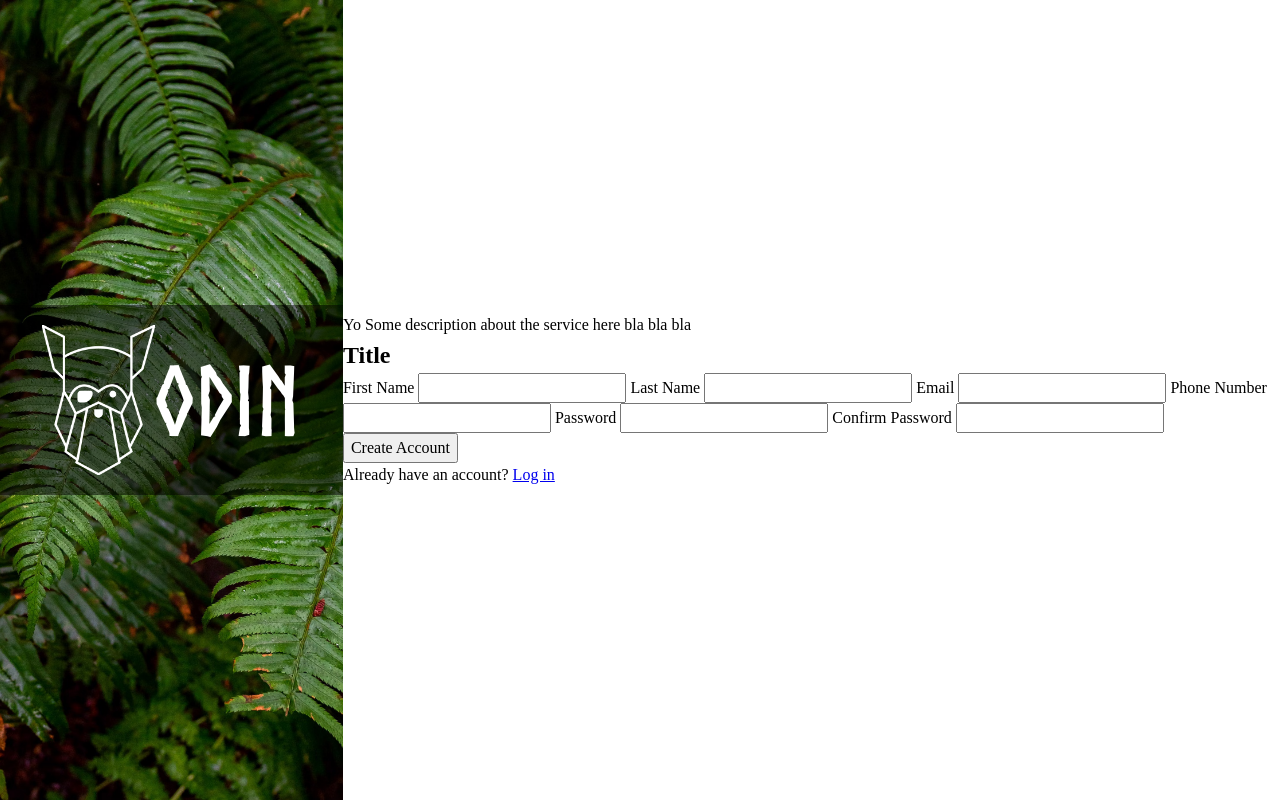
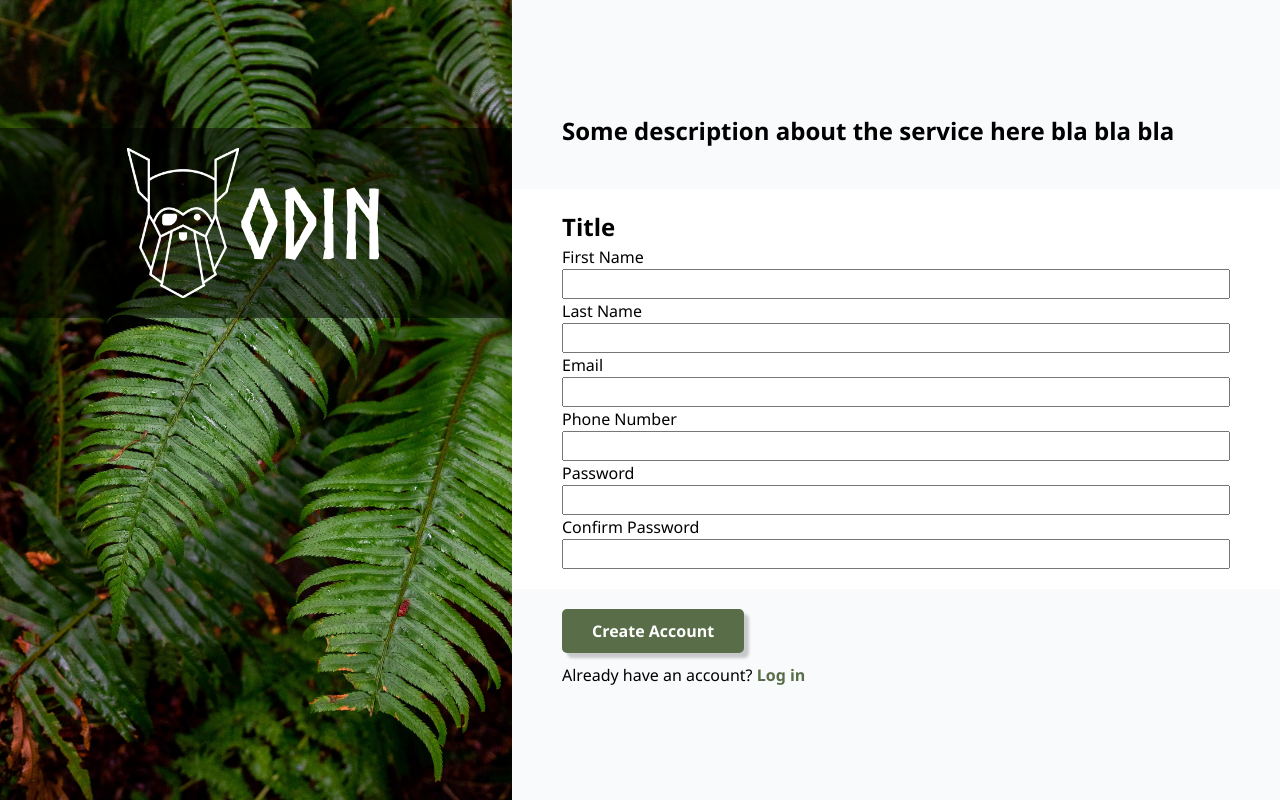
Before and after one commit to jonnymortemore/odin-sign-up-form, a plain HTML site: page index.html in a window 1280 px wide. Drawn offline with Linux system fonts and the light colour scheme.

Commit message:
Add basic styling for everything apart from from

```diff
--- a/index.html
+++ b/index.html
@@ -15,7 +15,7 @@
         </div>
         <div class="right-container">
             <p class="description">
-                Yo Some description about the service here bla bla bla
+                Some description about the service here bla bla bla
             </p>
             <div class="form-container">
                 <h2>Title</h2>
--- a/styles.css
+++ b/styles.css
@@ -53,6 +53,9 @@
 
   :root {
     --white-font: #ffffff;
+    --button-col: #596D48;
+    --background-col: #f8fafc;
+    --basic-font:  'Segoe UI', Tahoma, Geneva, Verdana, sans-serif;
   }
 
   /* Font */
@@ -75,10 +78,7 @@
     background-repeat: no-repeat;
     background-size: cover;
     height: 100vh;
-    width: 50%;
-    display: flex;
-    flex-direction: column;
-    justify-content: center;
+    width: 40%;
   }
 
   .title {
@@ -91,8 +91,64 @@
     justify-content: center;
     padding: 20px;
     font-size: 3rem;
+    margin-top: 25%;
   }
   .title img {
     height: 150px;
     width: auto;
   }
+
+  .right-container {
+    background-color: var(--background-col);
+    width: 60%;
+    height: 100vh;
+    display: flex;
+    flex-direction: column;
+    justify-content: center;
+    font-family: var(--basic-font);
+  }
+
+  .right-container > * {
+    padding: 20px 50px;
+  }
+
+  .right-container p {
+    font-size: 1.5rem;
+    margin-bottom: 20px;
+    font-weight: bold;
+  }
+
+  .form-container {
+    background-color: var(--white-font);
+  }
+
+  form {
+    display: flex;
+    flex-direction: column;
+  }
+
+ button {
+  background-color: var(--button-col);
+  color: var(--white-font);
+  padding: 10px 30px;
+  border-radius: 5px;
+  border: transparent;
+  box-shadow: 5px 5px 3px rgba(0,0,0,0.2);
+  margin-bottom: 10px;
+  font-weight: bold;
+ }
+
+ button:hover {
+  background-color: black;
+  color: var(--button-col);
+ }
+
+ .right-container a {
+  color: var(--button-col);
+  text-decoration: none;
+  font-weight: bold;
+ }
+
+ .right-container a:hover {
+  color: black;
+ }
```
